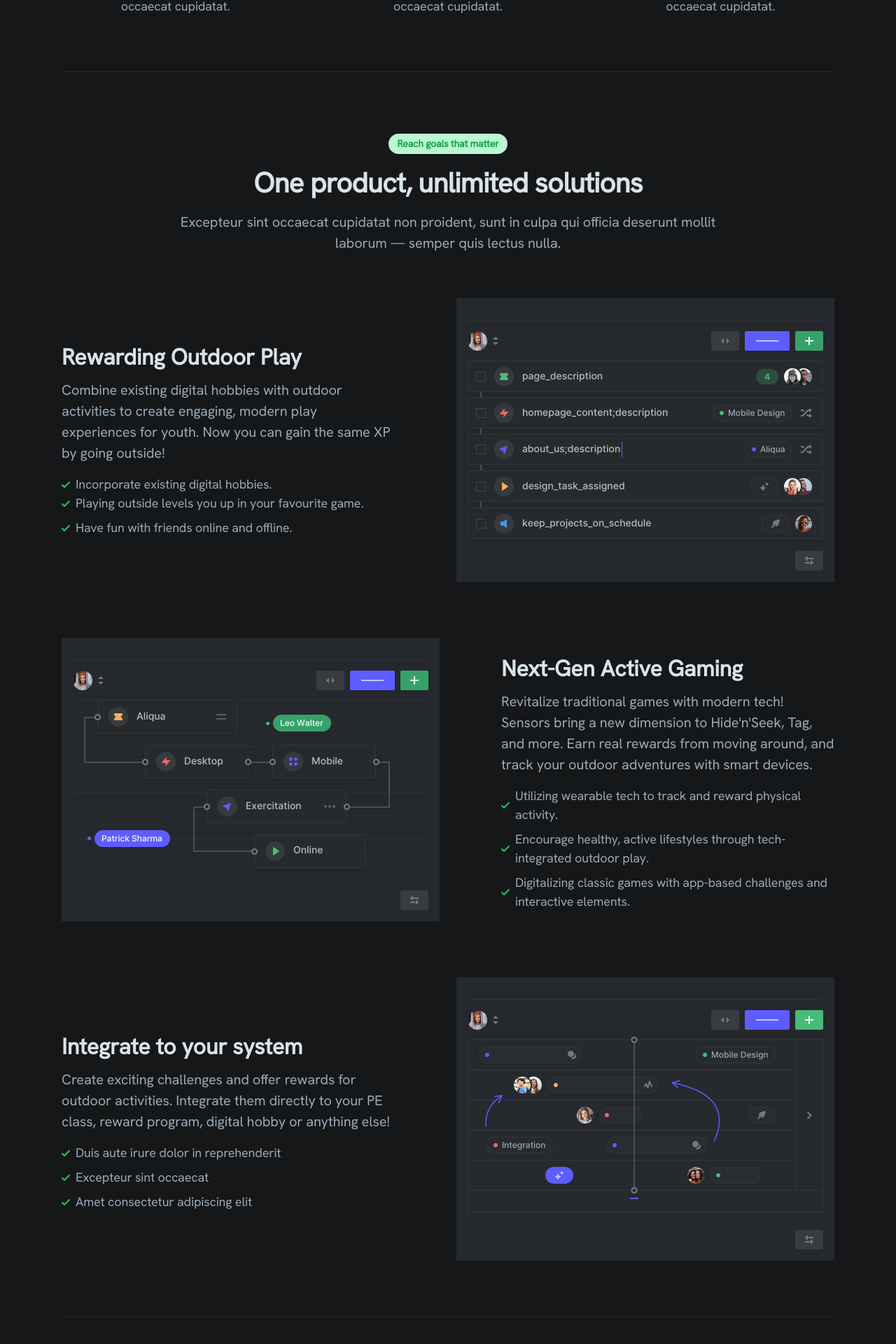
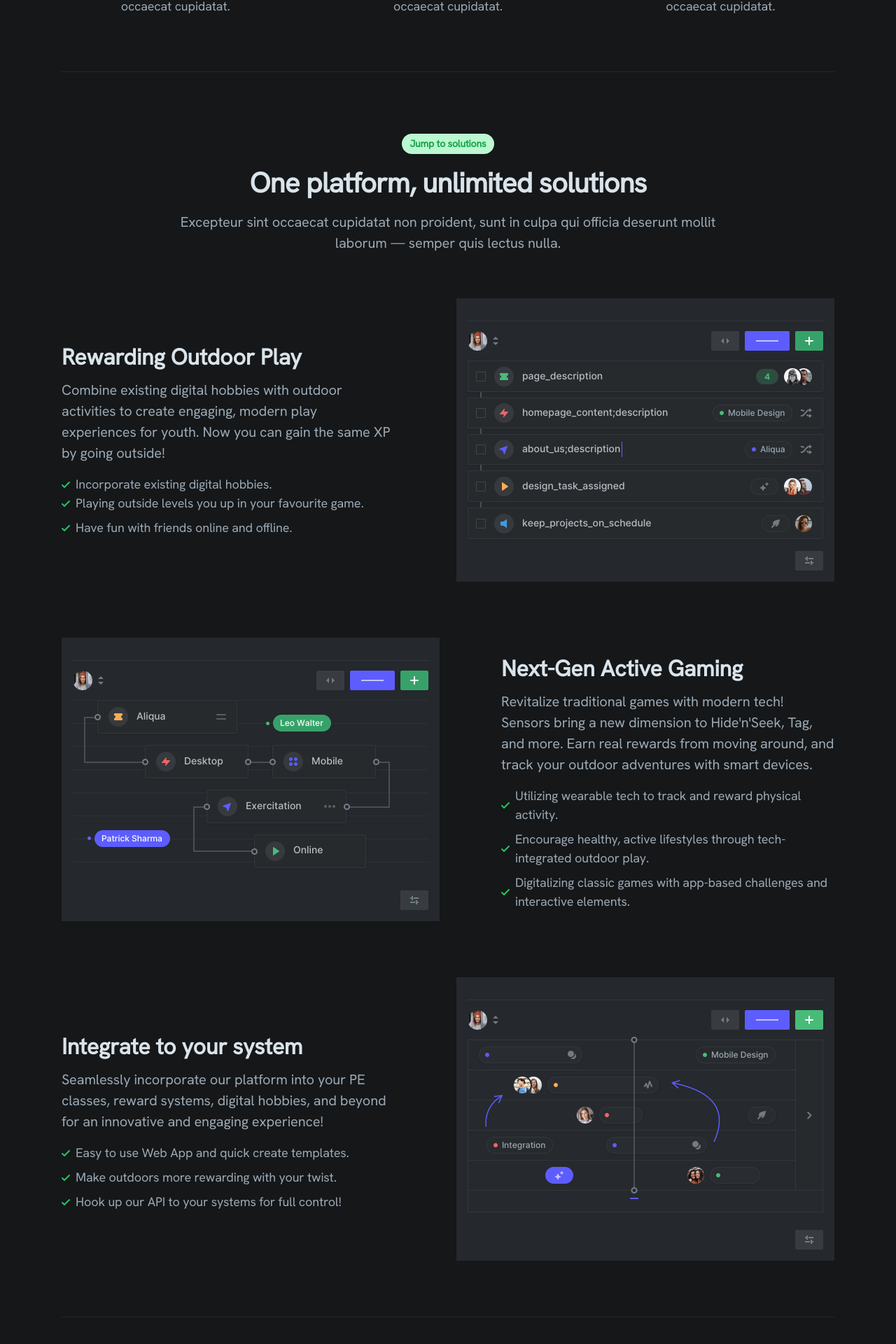
Before and after one commit to Mankeli-Software/junction2023, a Next.js app in the folder website/: page / in a window 1280 px wide. Shown: the part 1891-3811 px from the top of the page at 70% size. Built offline with nearby package versions, Linux system fonts and the light colour scheme.

Commit message:
ZigZag done. Trust. No cap :)

```diff
--- a/website/components/zigzag.tsx
+++ b/website/components/zigzag.tsx
@@ -12,8 +12,8 @@ export default function Zigzag() {
 
           {/* Section header */}
           <div className="max-w-3xl mx-auto text-center pb-12 md:pb-16">
-            <div className="inline-flex text-sm font-semibold py-1 px-3 m-2 text-green-600 bg-green-200 rounded-full mb-4">Reach goals that matter</div>
-            <h1 className="h2 mb-4">One product, unlimited solutions</h1>
+            <div className="inline-flex text-sm font-semibold py-1 px-3 m-2 text-green-600 bg-green-200 rounded-full mb-4">Jump to solutions</div>
+            <h1 className="h2 mb-4">One platform, unlimited solutions</h1>
             <p className="text-xl text-gray-400">Excepteur sint occaecat cupidatat non proident, sunt in culpa qui officia deserunt mollit laborum — semper quis lectus nulla.</p>
           </div>
 
@@ -100,25 +100,25 @@ export default function Zigzag() {
               <div className="max-w-xl md:max-w-none md:w-full mx-auto md:col-span-7 lg:col-span-6" data-aos="fade-right">
                 <div className="md:pr-4 lg:pr-12 xl:pr-16">
                   <h3 className="h3 mb-3">Integrate to your system</h3>
-                  <p className="text-xl text-gray-400 mb-4">Create exciting challenges and offer rewards for outdoor activities. Integrate them directly to your PE class, reward program, digital hobby or anything else!</p>
+                  <p className="text-xl text-gray-400 mb-4">Seamlessly incorporate our platform into your PE classes, reward systems, digital hobbies, and beyond for an innovative and engaging experience!</p>
                   <ul className="text-lg text-gray-400 -mb-2">
                     <li className="flex items-center mb-2">
                       <svg className="w-3 h-3 fill-current text-green-500 mr-2 shrink-0" viewBox="0 0 12 12" xmlns="http://www.w3.org/2000/svg">
                         <path d="M10.28 2.28L3.989 8.575 1.695 6.28A1 1 0 00.28 7.695l3 3a1 1 0 001.414 0l7-7A1 1 0 0010.28 2.28z" />
                       </svg>
-                      <span>Duis aute irure dolor in reprehenderit</span>
+                      <span>Easy to use Web App and quick create templates.</span>
                     </li>
                     <li className="flex items-center mb-2">
                       <svg className="w-3 h-3 fill-current text-green-500 mr-2 shrink-0" viewBox="0 0 12 12" xmlns="http://www.w3.org/2000/svg">
                         <path d="M10.28 2.28L3.989 8.575 1.695 6.28A1 1 0 00.28 7.695l3 3a1 1 0 001.414 0l7-7A1 1 0 0010.28 2.28z" />
                       </svg>
-                      <span>Excepteur sint occaecat</span>
+                      <span>Make outdoors more rewarding with your twist.</span>
                     </li>
                     <li className="flex items-center">
                       <svg className="w-3 h-3 fill-current text-green-500 mr-2 shrink-0" viewBox="0 0 12 12" xmlns="http://www.w3.org/2000/svg">
                         <path d="M10.28 2.28L3.989 8.575 1.695 6.28A1 1 0 00.28 7.695l3 3a1 1 0 001.414 0l7-7A1 1 0 0010.28 2.28z" />
                       </svg>
-                      <span>Amet consectetur adipiscing elit</span>
+                      <span>Hook up our API to your systems for full control!</span>
                     </li>
                   </ul>
                 </div>
```
